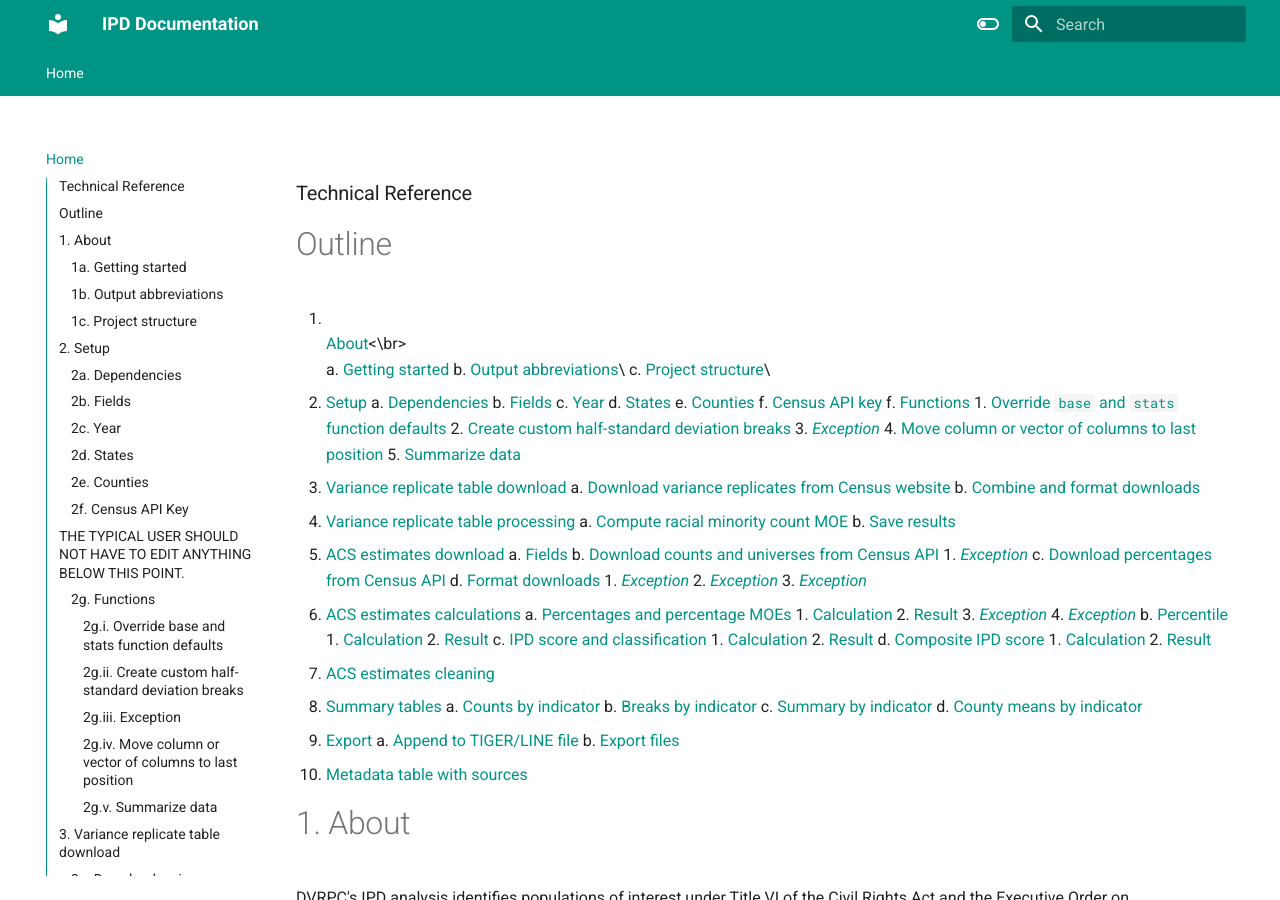
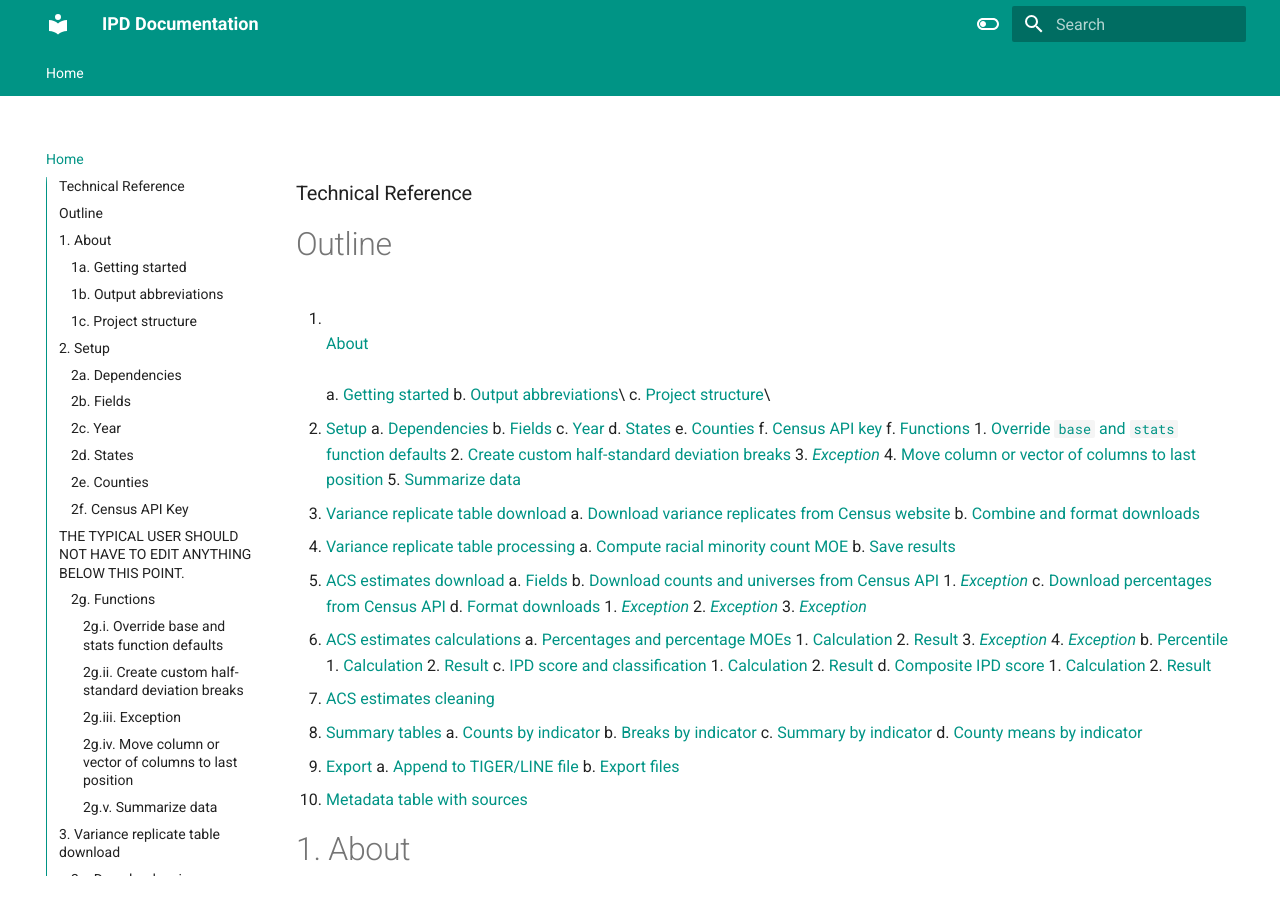
Before and after one commit to dvrpc/ipd, an MkDocs documentation site: the page built from docs/index.md, in a window 1280 px wide and 900 px high. Built offline with MkDocs 1.6.1 and Material for MkDocs 9.7.7, drawn with Linux system fonts in a browser that asks for light colours.

```diff
--- a/docs/index.md
+++ b/docs/index.md
@@ -2,7 +2,7 @@
 
 # Outline
 
-1. <br>[About](#about)<\br>
+1. <br>[About](#about)<br>
    a. [Getting started](#one_a)
    b. [Output abbreviations](#one_b)\
    c. [Project structure](#one_c)\
```
